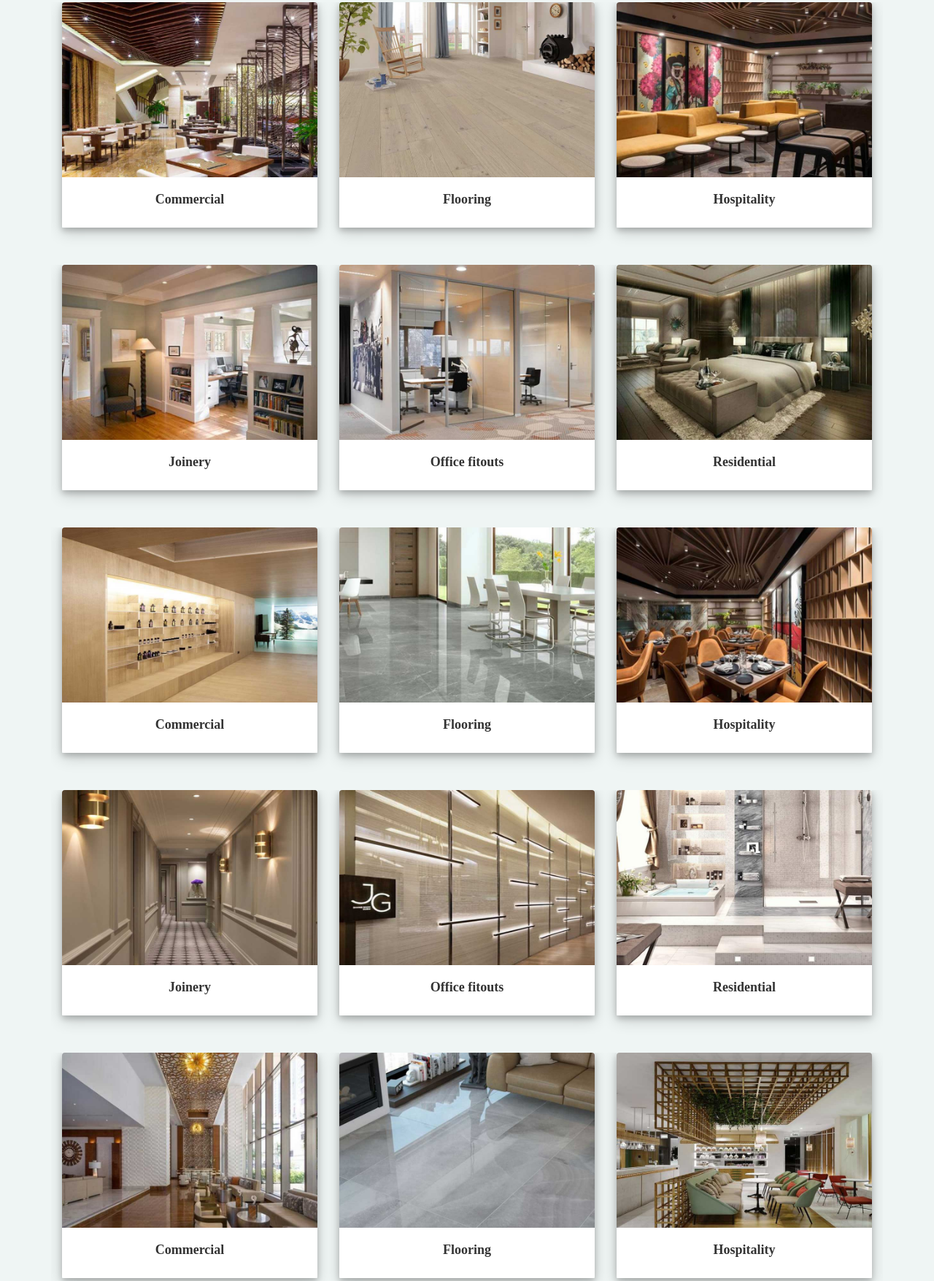
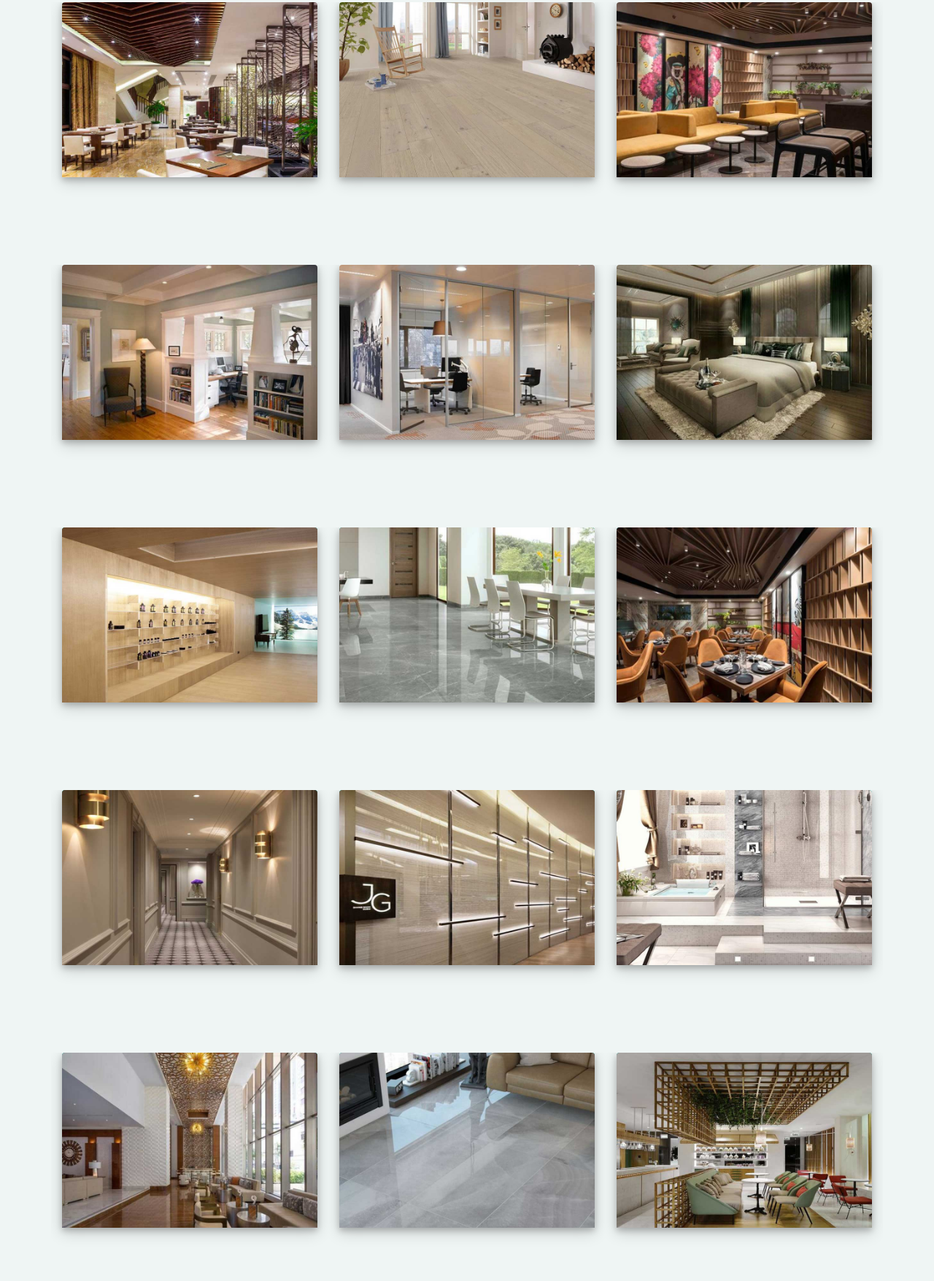
Before and after one commit to casta4hosting/casta, a plain HTML site: page gallery.html in a window 1280 px wide. Shown: the part 505-2261 px from the top of the page at 73% size. Drawn offline with nearby package versions, Linux system fonts and the light colour scheme; files whose address does not match are found by name.

Commit message:
gallery modification

```diff
--- a/gallery.html
+++ b/gallery.html
@@ -177,10 +177,10 @@ margin-top: 64px;
 
               </figure>
 
-              <div class="portfolio-info">
-                <h4><a href="#">Commercial</a></h4>
+              <!-- <div class="portfolio-info"> -->
+                <!-- <h4><a href="#">Commercial</a></h4> -->
 
-              </div>
+              <!-- </div> -->
             </div>
           </div>
 
@@ -192,10 +192,10 @@ margin-top: 64px;
 
               </figure>
 
-              <div class="portfolio-info">
-                <h4><a href="#">Flooring</a></h4>
+              <!-- <div class="portfolio-info"> -->
+                <!-- <h4><a href="#">Flooring</a></h4> -->
 
-              </div>
+              <!-- </div> -->
             </div>
           </div>
 
@@ -207,10 +207,10 @@ margin-top: 64px;
 
               </figure>
 
-              <div class="portfolio-info">
-                <h4><a href="#">Hospitality</a></h4>
+              <!-- <div class="portfolio-info"> -->
+                <!-- <h4><a href="#">Hospitality</a></h4> -->
 
-              </div>
+              <!-- </div> -->
             </div>
           </div>
 
@@ -223,10 +223,10 @@ margin-top: 64px;
 
               </figure>
 
-              <div class="portfolio-info">
-                <h4><a href="#">Joinery</a></h4>
+              <!-- <div class="portfolio-info"> -->
+                <!-- <h4><a href="#">Joinery</a></h4> -->
 
-              </div>
+              <!-- </div> -->
             </div>
           </div>
 
@@ -238,10 +238,10 @@ margin-top: 64px;
 
               </figure>
 
-              <div class="portfolio-info">
-                <h4><a href="#">Office fitouts</a></h4>
+              <!-- <div class="portfolio-info"> -->
+                <!-- <h4><a href="#">Office fitouts</a></h4> -->
 
-              </div>
+              <!-- </div> -->
             </div>
           </div>
 
@@ -253,10 +253,10 @@ margin-top: 64px;
 
               </figure>
 
-              <div class="portfolio-info">
-                <h4><a href="#">Residential</a></h4>
+              <!-- <div class="portfolio-info"> -->
+                <!-- <h4><a href="#">Residential</a></h4> -->
 
-              </div>
+              <!-- </div> -->
             </div>
           </div>
 
@@ -270,10 +270,10 @@ margin-top: 64px;
 
               </figure>
 
-              <div class="portfolio-info">
-                <h4><a href="#">Commercial</a></h4>
+              <!-- <div class="portfolio-info"> -->
+                <!-- <h4><a href="#">Commercial</a></h4> -->
 
-              </div>
+              <!-- </div> -->
             </div>
           </div>
 
@@ -285,10 +285,10 @@ margin-top: 64px;
 
               </figure>
 
-              <div class="portfolio-info">
-                <h4><a href="#">Flooring</a></h4>
+              <!-- <div class="portfolio-info"> -->
+                <!-- <h4><a href="#">Flooring</a></h4> -->
 
-              </div>
+              <!-- </div> -->
             </div>
           </div>
 
@@ -300,10 +300,10 @@ margin-top: 64px;
 
               </figure>
 
-              <div class="portfolio-info">
-                <h4><a href="#">Hospitality</a></h4>
+              <!-- <div class="portfolio-info"> -->
+                <!-- <h4><a href="#">Hospitality</a></h4> -->
 
-              </div>
+              <!-- </div> -->
             </div>
           </div>
 
@@ -316,10 +316,10 @@ margin-top: 64px;
 
               </figure>
 
-              <div class="portfolio-info">
-                <h4><a href="#">Joinery</a></h4>
+              <!-- <div class="portfolio-info"> -->
+                <!-- <h4><a href="#">Joinery</a></h4> -->
 
-              </div>
+              <!-- </div> -->
             </div>
           </div>
 
@@ -331,10 +331,10 @@ margin-top: 64px;
 
               </figure>
 
-              <div class="portfolio-info">
-                <h4><a href="#">Office fitouts</a></h4>
+              <!-- <div class="portfolio-info"> -->
+                <!-- <h4><a href="#">Office fitouts</a></h4> -->
 
-              </div>
+              <!-- </div> -->
             </div>
           </div>
 
@@ -346,10 +346,10 @@ margin-top: 64px;
 
               </figure>
 
-              <div class="portfolio-info">
-                <h4><a href="#">Residential</a></h4>
+              <!-- <div class="portfolio-info"> -->
+                <!-- <h4><a href="#">Residential</a></h4> -->
 
-              </div>
+              <!-- </div> -->
             </div>
           </div>
 
@@ -363,10 +363,10 @@ margin-top: 64px;
 
               </figure>
 
-              <div class="portfolio-info">
-                <h4><a href="#">Commercial</a></h4>
+              <!-- <div class="portfolio-info"> -->
+                <!-- <h4><a href="#">Commercial</a></h4> -->
 
-              </div>
+              <!-- </div> -->
             </div>
           </div>
 
@@ -378,10 +378,10 @@ margin-top: 64px;
 
               </figure>
 
-              <div class="portfolio-info">
-                <h4><a href="#">Flooring</a></h4>
+              <!-- <div class="portfolio-info"> -->
+                <!-- <h4><a href="#">Flooring</a></h4> -->
 
-              </div>
+              <!-- </div> -->
             </div>
           </div>
 
@@ -393,10 +393,10 @@ margin-top: 64px;
 
               </figure>
 
-              <div class="portfolio-info">
-                <h4><a href="#">Hospitality</a></h4>
+              <!-- <div class="portfolio-info"> -->
+                <!-- <h4><a href="#">Hospitality</a></h4> -->
 
-              </div>
+              <!-- </div> -->
             </div>
           </div>
 
@@ -409,10 +409,10 @@ margin-top: 64px;
 
               </figure>
 
-              <div class="portfolio-info">
-                <h4><a href="#">Joinery</a></h4>
+              <!-- <div class="portfolio-info"> -->
+                <!-- <h4><a href="#">Joinery</a></h4> -->
 
-              </div>
+              <!-- </div> -->
             </div>
           </div>
 
@@ -424,10 +424,10 @@ margin-top: 64px;
 
               </figure>
 
-              <div class="portfolio-info">
-                <h4><a href="#">Office fitouts</a></h4>
+              <!-- <div class="portfolio-info"> -->
+                <!-- <h4><a href="#">Office fitouts</a></h4> -->
 
-              </div>
+              <!-- </div> -->
             </div>
           </div>
 
@@ -439,10 +439,10 @@ margin-top: 64px;
 
               </figure>
 
-              <div class="portfolio-info">
-                <h4><a href="#">Residential</a></h4>
+              <!-- <div class="portfolio-info"> -->
+                <!-- <h4><a href="#">Residential</a></h4> -->
 
-              </div>
+              <!-- </div> -->
             </div>
           </div>
 
@@ -456,10 +456,10 @@ margin-top: 64px;
 
               </figure>
 
-              <div class="portfolio-info">
-                <h4><a href="#">Commercial</a></h4>
+              <!-- <div class="portfolio-info"> -->
+                <!-- <h4><a href="#">Commercial</a></h4> -->
 
-              </div>
+              <!-- </div> -->
             </div>
           </div>
 
@@ -471,10 +471,10 @@ margin-top: 64px;
 
               </figure>
 
-              <div class="portfolio-info">
-                <h4><a href="#">Flooring</a></h4>
+              <!-- <div class="portfolio-info"> -->
+                <!-- <h4><a href="#">Flooring</a></h4> -->
 
-              </div>
+              <!-- </div> -->
             </div>
           </div>
 
@@ -486,10 +486,10 @@ margin-top: 64px;
 
               </figure>
 
-              <div class="portfolio-info">
-                <h4><a href="#">Hospitality</a></h4>
+              <!-- <div class="portfolio-info"> -->
+                <!-- <h4><a href="#">Hospitality</a></h4> -->
 
-              </div>
+              <!-- </div> -->
             </div>
           </div>
 
@@ -502,10 +502,10 @@ margin-top: 64px;
 
               </figure>
 
-              <div class="portfolio-info">
-                <h4><a href="#">Joinery</a></h4>
+              <!-- <div class="portfolio-info"> -->
+                <!-- <h4><a href="#">Joinery</a></h4> -->
 
-              </div>
+              <!-- </div> -->
             </div>
           </div>
 
@@ -517,10 +517,10 @@ margin-top: 64px;
 
               </figure>
 
-              <div class="portfolio-info">
-                <h4><a href="#">Office fitouts</a></h4>
+              <!-- <div class="portfolio-info"> -->
+                <!-- <h4><a href="#">Office fitouts</a></h4> -->
 
-              </div>
+              <!-- </div> -->
             </div>
           </div>
 
@@ -532,10 +532,10 @@ margin-top: 64px;
 
               </figure>
 
-              <div class="portfolio-info">
-                <h4><a href="#">Residential</a></h4>
+              <!-- <div class="portfolio-info"> -->
+                <!-- <h4><a href="#">Residential</a></h4> -->
 
-              </div>
+              <!-- </div> -->
             </div>
           </div>
 
@@ -550,10 +550,10 @@ margin-top: 64px;
 
               </figure>
 
-              <div class="portfolio-info">
-                <h4><a href="#">Commercial</a></h4>
+              <!-- <div class="portfolio-info"> -->
+                <!-- <h4><a href="#">Commercial</a></h4> -->
 
-              </div>
+              <!-- </div> -->
             </div>
           </div>
 
@@ -565,10 +565,10 @@ margin-top: 64px;
 
               </figure>
 
-              <div class="portfolio-info">
-                <h4><a href="#">Flooring</a></h4>
+              <!-- <div class="portfolio-info"> -->
+                <!-- <h4><a href="#">Flooring</a></h4> -->
 
-              </div>
+              <!-- </div> -->
             </div>
           </div>
 
@@ -580,10 +580,10 @@ margin-top: 64px;
 
               </figure>
 
-              <div class="portfolio-info">
-                <h4><a href="#">Hospitality</a></h4>
+              <!-- <div class="portfolio-info"> -->
+                <!-- <h4><a href="#">Hospitality</a></h4> -->
 
-              </div>
+              <!-- </div> -->
             </div>
           </div>
 
@@ -596,10 +596,10 @@ margin-top: 64px;
 
               </figure>
 
-              <div class="portfolio-info">
-                <h4><a href="#">Joinery</a></h4>
+              <!-- <div class="portfolio-info"> -->
+                <!-- <h4><a href="#">Joinery</a></h4> -->
 
-              </div>
+              <!-- </div> -->
             </div>
           </div>
 
@@ -611,10 +611,10 @@ margin-top: 64px;
 
               </figure>
 
-              <div class="portfolio-info">
-                <h4><a href="#">Office fitouts</a></h4>
+              <!-- <div class="portfolio-info"> -->
+                <!-- <h4><a href="#">Office fitouts</a></h4> -->
 
-              </div>
+              <!-- </div> -->
             </div>
           </div>
 
@@ -626,10 +626,10 @@ margin-top: 64px;
 
               </figure>
 
-              <div class="portfolio-info">
-                <h4><a href="#">Residential</a></h4>
+              <!-- <div class="portfolio-info"> -->
+                <!-- <h4><a href="#">Residential</a></h4> -->
 
-              </div>
+              <!-- </div> -->
             </div>
           </div>
 
@@ -645,10 +645,10 @@ margin-top: 64px;
 
               </figure>
 
-              <div class="portfolio-info">
-                <h4><a href="#">Commercial</a></h4>
+              <!-- <div class="portfolio-info"> -->
+                <!-- <h4><a href="#">Commercial</a></h4> -->
 
-              </div>
+              <!-- </div> -->
             </div>
           </div>
 
@@ -660,10 +660,10 @@ margin-top: 64px;
 
               </figure>
 
-              <div class="portfolio-info">
-                <h4><a href="#">Flooring</a></h4>
+              <!-- <div class="portfolio-info"> -->
+                <!-- <h4><a href="#">Flooring</a></h4> -->
 
-              </div>
+              <!-- </div> -->
             </div>
           </div>
 
@@ -675,10 +675,10 @@ margin-top: 64px;
 
               </figure>
 
-              <div class="portfolio-info">
-                <h4><a href="#">Hospitality</a></h4>
+              <!-- <div class="portfolio-info"> -->
+                <!-- <h4><a href="#">Hospitality</a></h4> -->
 
-              </div>
+              <!-- </div> -->
             </div>
           </div>
 
@@ -691,10 +691,10 @@ margin-top: 64px;
 
               </figure>
 
-              <div class="portfolio-info">
-                <h4><a href="#">Joinery</a></h4>
+              <!-- <div class="portfolio-info"> -->
+                <!-- <h4><a href="#">Joinery</a></h4> -->
 
-              </div>
+              <!-- </div> -->
             </div>
           </div>
 
@@ -706,10 +706,10 @@ margin-top: 64px;
 
               </figure>
 
-              <div class="portfolio-info">
-                <h4><a href="#">Office fitouts</a></h4>
+              <!-- <div class="portfolio-info"> -->
+                <!-- <h4><a href="#">Office fitouts</a></h4> -->
 
-              </div>
+              <!-- </div> -->
             </div>
           </div>
 
@@ -721,10 +721,10 @@ margin-top: 64px;
 
               </figure>
 
-              <div class="portfolio-info">
-                <h4><a href="#">Residential</a></h4>
+              <!-- <div class="portfolio-info"> -->
+                <!-- <h4><a href="#">Residential</a></h4> -->
 
-              </div>
+              <!-- </div> -->
             </div>
           </div>
 
@@ -741,10 +741,10 @@ margin-top: 64px;
 
               </figure>
 
-              <div class="portfolio-info">
-                <h4><a href="#">Commercial</a></h4>
+              <!-- <div class="portfolio-info"> -->
+                <!-- <h4><a href="#">Commercial</a></h4> -->
 
-              </div>
+              <!-- </div> -->
             </div>
           </div>
 
@@ -756,10 +756,10 @@ margin-top: 64px;
 
               </figure>
 
-              <div class="portfolio-info">
-                <h4><a href="#">Flooring</a></h4>
+              <!-- <div class="portfolio-info"> -->
+                <!-- <h4><a href="#">Flooring</a></h4> -->
 
-              </div>
+              <!-- </div> -->
             </div>
           </div>
 
@@ -771,10 +771,10 @@ margin-top: 64px;
 
               </figure>
 
-              <div class="portfolio-info">
-                <h4><a href="#">Hospitality</a></h4>
+              <!-- <div class="portfolio-info"> -->
+                <!-- <h4><a href="#">Hospitality</a></h4> -->
 
-              </div>
+              <!-- </div> -->
             </div>
           </div>
 
@@ -787,10 +787,10 @@ margin-top: 64px;
 
               </figure>
 
-              <div class="portfolio-info">
-                <h4><a href="#">Joinery</a></h4>
+              <!-- <div class="portfolio-info"> -->
+                <!-- <h4><a href="#">Joinery</a></h4> -->
 
-              </div>
+              <!-- </div> -->
             </div>
           </div>
 
@@ -802,10 +802,10 @@ margin-top: 64px;
 
               </figure>
 
-              <div class="portfolio-info">
-                <h4><a href="#">Office fitouts</a></h4>
+              <!-- <div class="portfolio-info"> -->
+                <!-- <h4><a href="#">Office fitouts</a></h4> -->
 
-              </div>
+              <!-- </div> -->
             </div>
           </div>
 
@@ -817,10 +817,10 @@ margin-top: 64px;
 
               </figure>
 
-              <div class="portfolio-info">
-                <h4><a href="#">Residential</a></h4>
+              <!-- <div class="portfolio-info"> -->
+                <!-- <h4><a href="#">Residential</a></h4> -->
 
-              </div>
+              <!-- </div> -->
             </div>
           </div>
 
@@ -835,10 +835,10 @@ margin-top: 64px;
 
               </figure>
 
-              <div class="portfolio-info">
-                <h4><a href="#">Commercial</a></h4>
+              <!-- <div class="portfolio-info"> -->
+                <!-- <h4><a href="#">Commercial</a></h4> -->
 
-              </div>
+              <!-- </div> -->
             </div>
           </div>
 
@@ -850,10 +850,10 @@ margin-top: 64px;
 
               </figure>
 
-              <div class="portfolio-info">
-                <h4><a href="#">Flooring</a></h4>
+              <!-- <div class="portfolio-info"> -->
+                <!-- <h4><a href="#">Flooring</a></h4> -->
 
-              </div>
+              <!-- </div> -->
             </div>
           </div>
 
@@ -867,10 +867,10 @@ margin-top: 64px;
 
               </figure>
 
-              <div class="portfolio-info">
-                <h4><a href="#">Joinery</a></h4>
+              <!-- <div class="portfolio-info"> -->
+                <!-- <h4><a href="#">Joinery</a></h4> -->
 
-              </div>
+              <!-- </div> -->
             </div>
           </div>
 
@@ -882,10 +882,10 @@ margin-top: 64px;
 
               </figure>
 
-              <div class="portfolio-info">
-                <h4><a href="#">Office fitouts</a></h4>
+              <!-- <div class="portfolio-info"> -->
+                <!-- <h4><a href="#">Office fitouts</a></h4> -->
 
-              </div>
+              <!-- </div> -->
             </div>
           </div>
 
@@ -897,10 +897,10 @@ margin-top: 64px;
 
               </figure>
 
-              <div class="portfolio-info">
-                <h4><a href="#">Residential</a></h4>
+              <!-- <div class="portfolio-info"> -->
+                <!-- <h4><a href="#">Residential</a></h4> -->
 
-              </div>
+              <!-- </div> -->
             </div>
           </div>
 		  <div class="col-lg-4 col-md-6 portfolio-item filter-floor wow fadeInUp" data-wow-delay="0.2s">
@@ -911,10 +911,10 @@ margin-top: 64px;
 
               </figure>
 
-              <div class="portfolio-info">
-                <h4><a href="#">Flooring</a></h4>
+              <!-- <div class="portfolio-info"> -->
+                <!-- <h4><a href="#">Flooring</a></h4> -->
 
-              </div>
+              <!-- </div> -->
             </div>
           </div>
 
@@ -929,10 +929,10 @@ margin-top: 64px;
 
               </figure>
 
-              <div class="portfolio-info">
-                <h4><a href="#">Office fitouts</a></h4>
+              <!-- <div class="portfolio-info"> -->
+                <!-- <h4><a href="#">Office fitouts</a></h4> -->
 
-              </div>
+              <!-- </div> -->
             </div>
           </div>
 
@@ -944,10 +944,10 @@ margin-top: 64px;
 
               </figure>
 
-              <div class="portfolio-info">
-                <h4><a href="#">Residential</a></h4>
+              <!-- <div class="portfolio-info"> -->
+                <!-- <h4><a href="#">Residential</a></h4> -->
 
-              </div>
+              <!-- </div> -->
             </div>
           </div>
 		<div class="col-lg-4 col-md-6 portfolio-item filter-fit wow fadeInUp" data-wow-delay="0.2s">
@@ -958,10 +958,10 @@ margin-top: 64px;
 
               </figure>
 
-              <div class="portfolio-info">
-                <h4><a href="#">Office fitouts</a></h4>
+              <!-- <div class="portfolio-info"> -->
+                <!-- <h4><a href="#">Office fitouts</a></h4> -->
 
-              </div>
+              <!-- </div> -->
             </div>
           </div>
 
@@ -974,10 +974,10 @@ margin-top: 64px;
 
               </figure>
 
-              <div class="portfolio-info">
-                <h4><a href="#">Residential</a></h4>
+              <!-- <div class="portfolio-info"> -->
+                <!-- <h4><a href="#">Residential</a></h4> -->
 
-              </div>
+              <!-- </div> -->
             </div>
           </div>
 
@@ -1051,7 +1051,7 @@ margin-top: 64px;
 					St. James Road, Vyttila P.O, Kochi-19<br>
 					Ernakulam , Kerala<br><br>
 					<strong>Email: </strong><a href = "mailto: info@belencasta.com">info@belencasta.com</a><br>
-					<strong>Website: </strong><a href="www.belencasta.com" style="color:#004e64;"> www.belencasta.com</a><br>
+					<strong>Website: </strong><a href="http://www.belencasta.com" style="color:#004e64;"> www.belencasta.com</a><br>
 				</p>
 			  </div>
 			</div>
```
Also changed, not shown: about.html (+1 -1 lines), index.html (+1 -1 lines).
